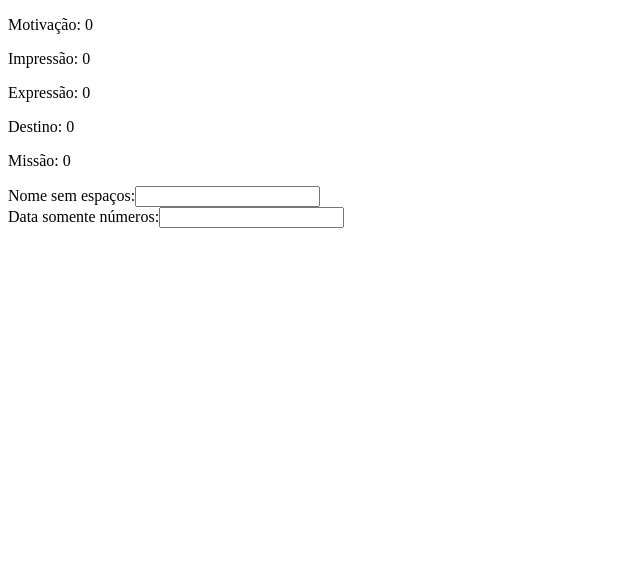
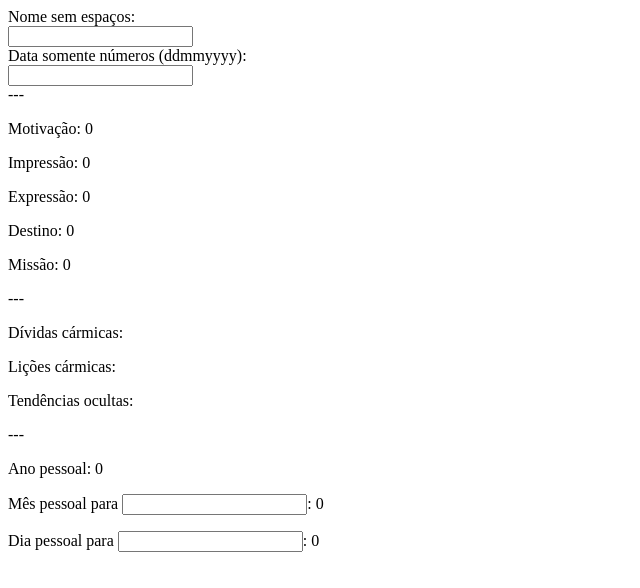
Before and after one commit to Jonathantoyoshima/numerologia, a React (Vite) app: page / in a window 1280 px wide. Shown: the top 588 px of the page, without its empty margins (0-640 px from the left). Built offline with nearby package versions, Linux system fonts and the light colour scheme.

Commit message:
datas e carmico

```diff
--- a/src/App.tsx
+++ b/src/App.tsx
@@ -107,15 +107,83 @@ const numeroExpressao = (letter: string[]) => {
   return result;
 };
 
-const numeroDestino = (letter: string[], niver: number[]) => {
-  const result = recursiveReduce(letter.map((v) => map[v]).concat(niver), "m");
+const numeroDestino = (niver: number[]) => {
+  const result = recursiveReduce(niver, "m");
   return result;
 };
 
-const numeroMissao = (base:number) => {
-  const result = recursiveReduce(String(base).split('').map(n => Number(n)), "m");
+const numeroMissao = (base: number) => {
+  const result = recursiveReduce(
+    String(base)
+      .split("")
+      .map((n) => Number(n)),
+    "m"
+  );
   return result;
 };
+
+const numerosDividaCarmica = (
+  niver: string,
+  nExp: number,
+  nMotiv: number,
+  nDest: number
+) => {
+  const dia = Number(niver.substring(0, 2));
+
+  let numeros = [];
+
+  if (nExp === 4 || nMotiv === 4 || nDest === 4 || dia === 13) numeros.push(13);
+  if (nExp === 5 || nMotiv === 5 || nDest === 5 || dia === 14) numeros.push(14);
+  if (nExp === 7 || nMotiv === 7 || nDest === 7 || dia === 16) numeros.push(16);
+  if (nExp === 9 || nMotiv === 9 || nDest === 9 || dia === 19) numeros.push(19);
+
+  return numeros.join(", ");
+};
+
+const numerosLicaoCarmica = (letter:string[]) => {
+  const arr = [1, 2, 3, 4, 5, 6, 7, 8, 9];
+  const mapping = letter.map((v) => map[v]);
+  const num = arr.filter(n => !mapping.includes(n))
+  return num.join(', ')
+
+}
+
+const numerosTendCarmica = (letter:string[]) => {
+  const arr = [1, 2, 3, 4, 5, 6, 7, 8, 9];
+  const mapping = letter.map((v) => map[v]);
+  return arr.filter(n => mapping.filter(l => l === n).length >= 3).join(', ');
+
+}
+
+const validoAnoPessoal = (niver:string) => {
+  const dia = niver.substring(0,2);
+  const mes = niver.substring(2,4);
+
+  const hoje = new Date();
+  const niverDate = new Date(hoje.getFullYear(), Number(mes)-1, Number(dia));
+  return hoje > niverDate ? hoje.getFullYear() : hoje.getFullYear() - 1;
+}
+
+const numerosAnoPessoal = (niver:string) => {
+  const dia = niver.substring(0,2);
+  const mes = niver.substring(2,4);
+  const ano = validoAnoPessoal(niver);
+
+  const valido:string = `${dia}${mes}${ano}`;
+
+  return recursiveReduce(valido.toLowerCase().split("").map(x => Number(x)));
+}
+
+const numerosMesPessoal = (niver:string, mes:number) => {
+  const ano = validoAnoPessoal(niver);
+  const valido = `${mes}${ano}`;
+  return recursiveReduce(valido.toLowerCase().split("").map(x => Number(x)));
+}
+
+const numerosDiaPessoal = (mp:number, dia:number) => {
+  const valido = `${mp + dia}`;
+  return recursiveReduce(valido.toLowerCase().split("").map(x => Number(x)));
+}
 
 function App() {
   const [motiv, setMotiv] = useState(0);
@@ -124,6 +192,14 @@ function App() {
   const [dest, setDest] = useState(0);
   const [miss, setMiss] = useState(0);
 
+  const [divCarmica, setDividaCarmica] = useState("");
+  const [licCarmica, setLicCarmica] = useState("");
+  const [tendCarmica, setTendCarmica] = useState("");
+
+  const [anoPessoal, setAnoPessoal] = useState(0);
+  const [mesPessoal, setMesPessoal] = useState(0);
+  const [diaPessoal, setDiaPessoal] = useState(0);
+
   const [name, setName] = useState("");
   const [niver, setNiver] = useState("");
 
@@ -131,30 +207,30 @@ function App() {
     const oName = thisname?.toLowerCase().split("") || [];
     const oNiver =
       thisniver
-        ?.toLowerCase()
-        .split("")
+        ?.split("")
         .map((n) => Number(n)) || [];
 
+    const nMotiv = numeroMotivacao(oName);
     const nExp = numeroExpressao(oName);
-    const nDest = numeroDestino(oName, oNiver)
+    const nDest = numeroDestino(oNiver);
 
-    setMotiv(numeroMotivacao(oName));
+    setMotiv(nMotiv);
     setImp(numeroImpressao(oName));
     setExp(nExp);
     setDest(nDest);
     setMiss(numeroMissao(nExp + nDest));
+    setDividaCarmica(numerosDividaCarmica(thisniver, nExp, nMotiv, nDest));
+    setLicCarmica(numerosLicaoCarmica(oName));
+    setTendCarmica(numerosTendCarmica(oName));
+
+    const aPessoal = numerosAnoPessoal(thisniver);
+    setAnoPessoal(aPessoal);
   };
 
   return (
     <>
-      <p>Motivação: {motiv}</p>
-      <p>Impressão: {imp}</p>
-      <p>Expressão: {exp}</p>
-      <p>Destino: {dest}</p>
-      <p>Missão: {miss}</p>
-
       <div>
-        Nome sem espaços:
+        Nome sem espaços:<br/>
         <input
           onChange={(txt) => {
             setName(txt.target.value ?? "");
@@ -163,7 +239,7 @@ function App() {
         />
       </div>
       <div>
-        Data somente números:
+        Data somente números (ddmmyyyy):<br/>
         <input
           onChange={(txt) => {
             setNiver(txt.target.value ?? "");
@@ -171,6 +247,29 @@ function App() {
           }}
         />
       </div>
+      ---
+      <p>Motivação: {motiv}</p>
+      <p>Impressão: {imp}</p>
+      <p>Expressão: {exp}</p>
+      <p>Destino: {dest}</p>
+      <p>Missão: {miss}</p>
+      ---
+      <p>Dívidas cármicas: {divCarmica}</p>
+      <p>Lições cármicas: {licCarmica}</p>
+      <p>Tendências ocultas: {tendCarmica}</p>
+      ---
+      <p>Ano pessoal: {anoPessoal}</p>
+      <p>Mês pessoal para <input onChange={(v) => {
+        const mes = Number(v.target.value) ?? 1;
+        setMesPessoal(numerosMesPessoal(niver,mes));
+      }}/>: {mesPessoal}</p>
+      <p>Dia pessoal para <input onChange={(v) => {
+        const dia = Number(v.target.value) ?? 1;
+        const mp = numerosMesPessoal(niver,mesPessoal)
+        setDiaPessoal(numerosDiaPessoal(mp, dia));
+      }}/>: {diaPessoal}</p>
+
+
     </>
   );
 }
```
Also changed, not shown: 3 other files (tests, documents, lock files or other folders).
